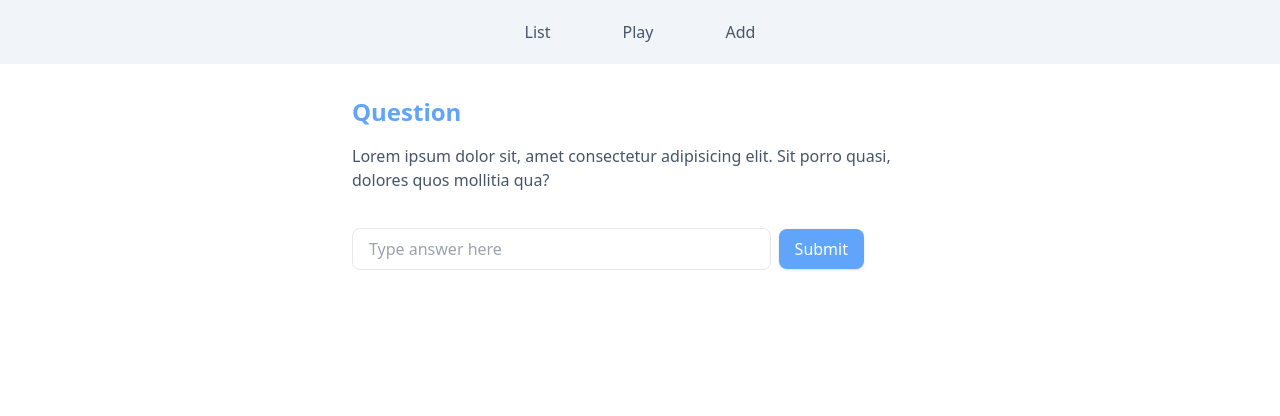
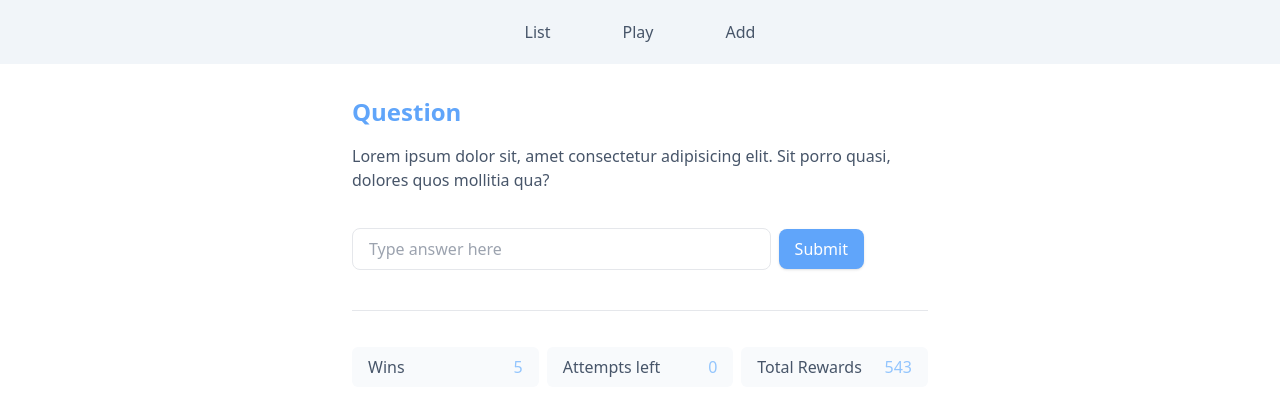
Before and after one commit to Kimbohlovette/Trivia, a React (Create React App) app in the folder frontend/: page /play in a window 1280 px wide. Shown: the top 416 px of the page. Built offline with nearby package versions, Linux system fonts and the light colour scheme; the HTML template or start-up script is replaced by a standard one.

Commit message:
Added game statistics to the play page

```diff
--- a/frontend/src/components/Play.tsx
+++ b/frontend/src/components/Play.tsx
@@ -14,7 +14,8 @@ const Play = () => {
 	};
 	return (
 		<div className="flex items-center justify-center">
-			<div>
+			<div className="divide-y">
+				<div className="mb-5">
 					<div className="mt-8">
 						<h1 className="text-blue-400 my-3 font-semibold text-2xl">
 							Question
@@ -41,6 +42,21 @@ const Play = () => {
 						</button>
 					</form>
 				</div>
+				<div className="py-8 flex flex-col sm:flex-row sm:[&>*]:flex-1 sm:[&>*]:justify-between [&>*]:flex gap-2">
+					<div className="py-2 px-4 rounded-md my-1 bg-slate-50">
+						<span className="text-slate-600">Wins</span>
+						<span className="text-blue-300">5</span>
+					</div>
+					<div className="py-2 px-4 rounded-md my-1 bg-slate-50">
+						<span className="text-slate-600">Attempts left</span>
+						<span className="text-blue-300">0</span>
+					</div>
+					<div className="py-2 px-4 rounded-md my-1 bg-slate-50">
+						<span className="text-slate-600">Total Rewards</span>
+						<span className="text-blue-300">543</span>
+					</div>
+				</div>
+			</div>
 		</div>
 	);
 };
```
Lines whose indentation alone changed are shown as unchanged.
